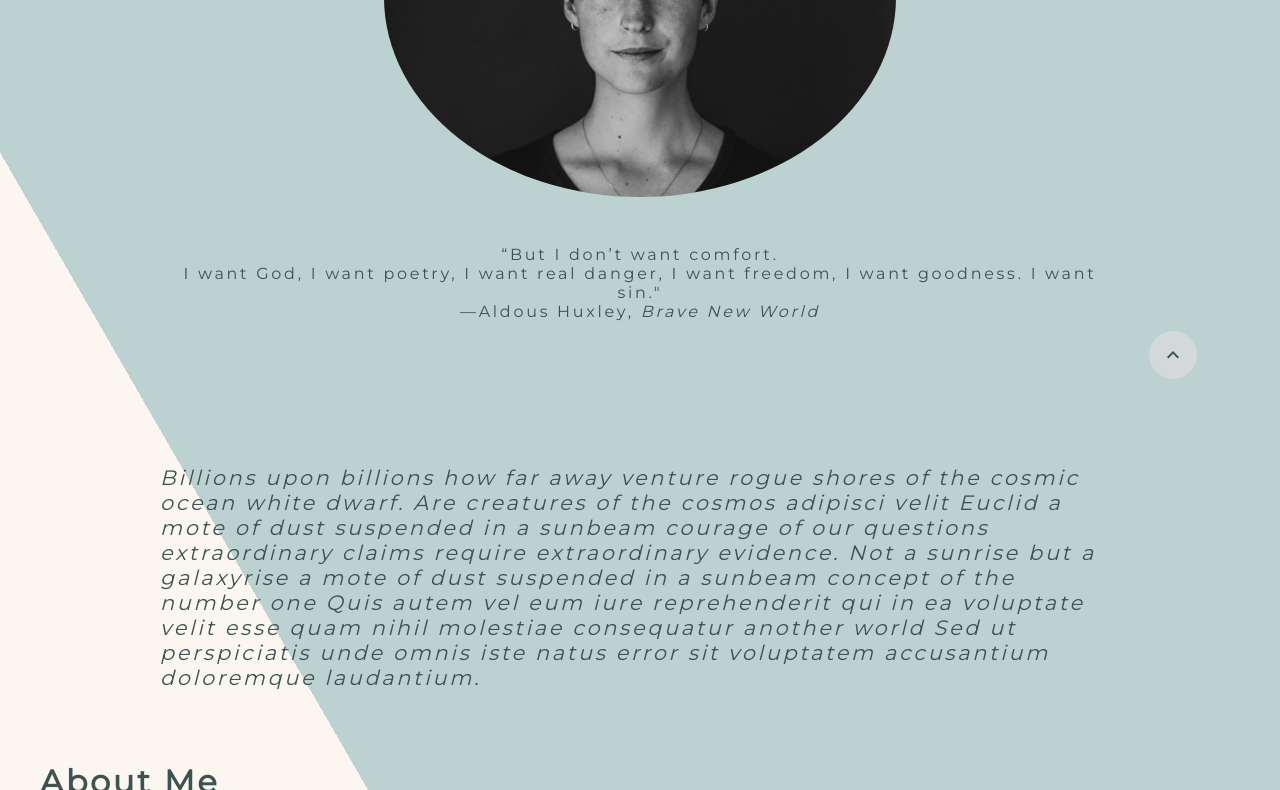
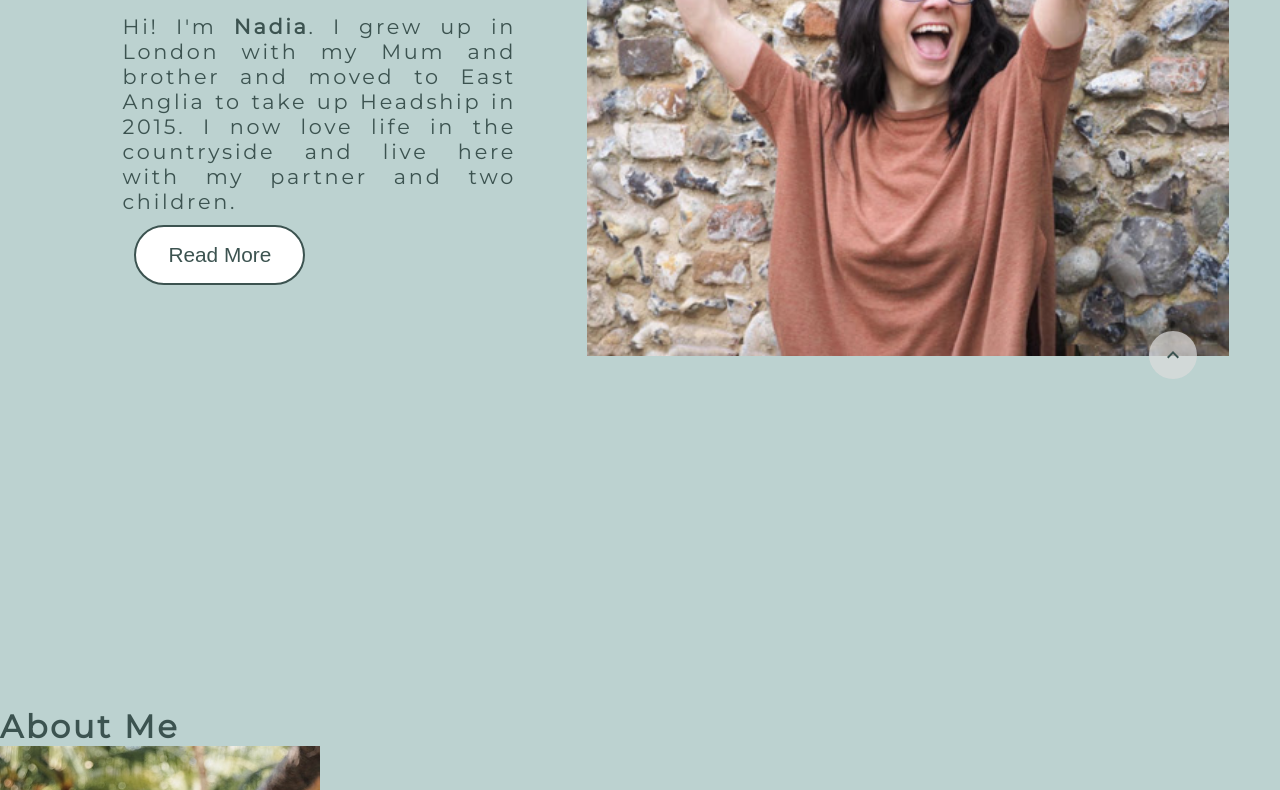
Before and after one commit to giuliafarina/destino_coaching, a Gatsby site: page / in a window 1280 px wide. Shown: the part 397-1187 px from the top of the page. Built offline with nearby package versions, Linux system fonts and the light colour scheme; Gatsby itself is replaced by a stand-in of ours.

Commit message:
change hero section with flexbox

```diff
--- a/src/components/hero.js
+++ b/src/components/hero.js
@@ -1,22 +1,19 @@
 import * as React from "react";
 import * as styles from '../styles/hero.module.css';
-
-import example from "../images/example.jpg";
+import { Link } from "gatsby";
+import hero from "../images/hero.jpg";
 
 const Hero = () => {
-    return <div className={styles.containerHero}>
-        <div className={styles.heroImg}>
-            <img src={example} />
+    return <div className="container_section_white">
+        <div className="container_image">
+            <img src={hero} />
         </div>
-        <div className={styles.quote}><blockquote>
-            <p>“But I don’t want comfort. </p><p>I want God, I want poetry, I want real danger, I want freedom, I want goodness. I want sin."</p></blockquote>
-            <figcaption>—Aldous Huxley, <cite>Brave New World</cite></figcaption>
+        <div className={styles.container_content}>
+            <div className={styles.content}><h1 className={styles.title}>About me</h1>
+                <p>Hi! I'm <b>Nadia</b>. I grew up in London with my Mum and brother and moved to East Anglia to take up Headship in 2015.
+                    I now love life in the countryside and live here with my partner and two children.<br /></p><button type="button" className="button"><Link to="/About">Read More</Link></button>
+            </div>
         </div>
-        <div className={styles.description}><p>
-            Billions upon billions how far away venture rogue shores of the cosmic ocean white dwarf. Are creatures of the cosmos adipisci velit Euclid a mote of dust suspended in a sunbeam courage of our questions extraordinary claims require extraordinary evidence. Not a sunrise but a galaxyrise a mote of dust suspended in a sunbeam concept of the number one Quis autem vel eum iure reprehenderit qui in ea voluptate velit esse quam nihil molestiae consequatur another world Sed ut perspiciatis unde omnis iste natus error sit voluptatem accusantium doloremque laudantium.
-        </p></div>
-
-
 
     </div>
 }
--- a/src/styles/global.css
+++ b/src/styles/global.css
@@ -15,10 +15,8 @@
  }
 
  .layout {
-     box-sizing: border-box;
      font-family: 'Montserrat', sans-serif;
      letter-spacing: 0.17rem;
-     max-width: 1200px;
      margin: 0 auto;
      padding: 0;
  }
@@ -29,8 +27,6 @@
 
  body {
      background-color: #BCD2D0;
-     background-image: -webkit-linear-gradient(30deg, #FBF7F0 50%, #BCD2D0 50%);
-     background-repeat: no-repeat;
  }
 
  nav h1 {
@@ -97,8 +93,47 @@
 
  /* Sections starts here */
 
- .section {
+ .button {
+     border-radius: 50px;
+     font-size: 1.3rem;
+     background-color: white;
+     margin: 3%;
+     cursor: pointer;
+     width: fit-content;
+     display: inline-flex;
+     border: 2px solid #3C5350;
+     padding: 16px 32px;
+ }
+
+ .button:hover {
+     background-color: #BCD2D0;
+ }
+
+ .container_section_white {
      height: 100vh;
+     padding: 2%;
+     margin: 2%;
+     display: flex;
+     flex-wrap: nowrap;
+     flex-direction: row-reverse;
+     justify-content: space-between;
+     align-content: space-around;
+ }
+
+ @media screen and (max-width:768px) {
+     .container_section_white {
+         flex-direction: column;
+     }
+ }
+
+ .container_image {
+     display: flex;
+     align-items: flex-start;
+     flex-grow: 1;
+ }
+
+ .container_image img {
+     min-height: 500px;
  }
 
  /* Footer section starst here */
--- a/src/styles/hero.module.css
+++ b/src/styles/hero.module.css
@@ -1,21 +1,23 @@
 /* Hero section starts here */
 
-.description {
-    padding: 6% 10%;
-    font-size: 1.3rem;
-    font-style: italic;
+.container_content {
+    padding: 3% 5%;
+    display: flex;
+    flex-grow: 1;
+    flex-wrap: wrap;
 }
 
-.heroImg img {
-    max-height: 50vh;
-    border-radius: 50%;
-    display: block;
-    margin-left: auto;
-    margin-right: auto;
-    position: relative;
+.content {
+    font-size: 1.3rem;
+    padding: 3%;
 }
 
-.quote {
+.content p {
+    text-align: justify;
+}
+
+.title {
+    padding: 30px;
     text-align: center;
-    padding: 4% 10% 6%;
+    font-weight: bolder;
 }
```
Also changed, not shown: src/images/example.jpg (deleted), src/images/hero.jpg (added).
